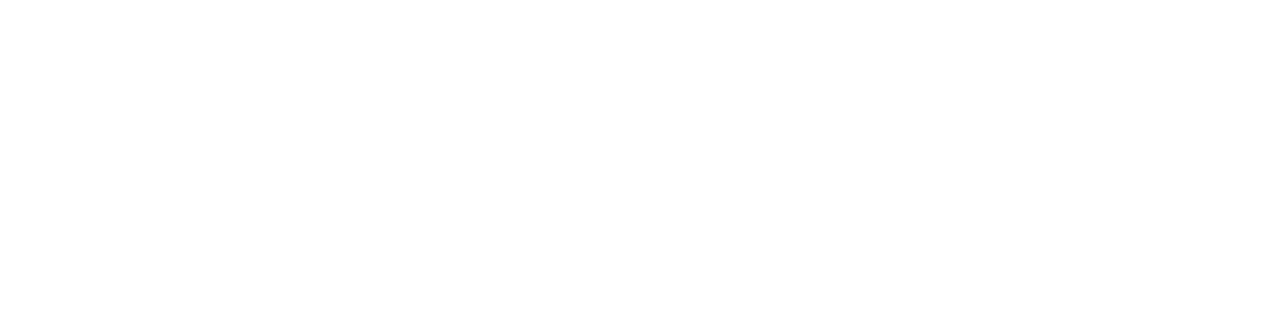
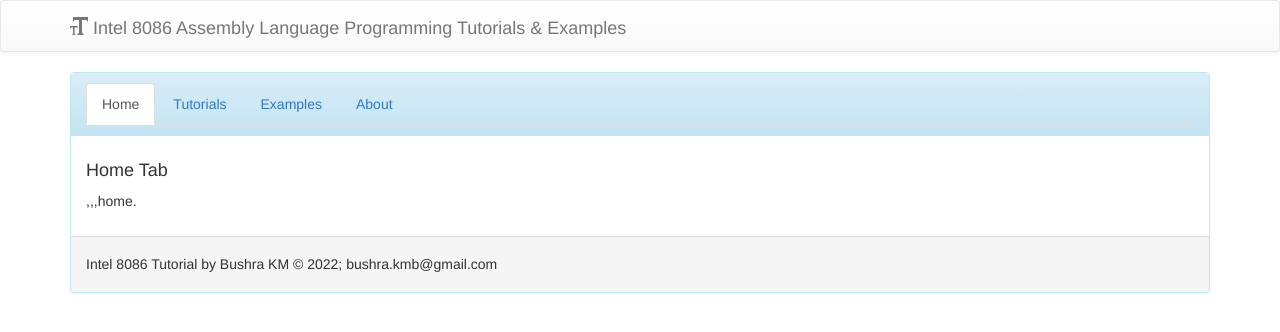
Before and after one commit to Bushra-KB/Intel-8086-Assembly-Programming-Tutorial, a plain HTML site: page index.html in a window 1280 px wide. Drawn offline with Linux system fonts and the light colour scheme.

Commit message:
Update index.html

```diff
--- a/index.html
+++ b/index.html
@@ -4,12 +4,66 @@
 <head>
     <meta charset="utf-8">
     <meta name="viewport" content="width=device-width, initial-scale=1.0">
-    <title>I8086Tutor</title>
+    <title>Intel 8086 Assembly Tutorials</title>
     <link rel="stylesheet" href="assets/bootstrap/css/bootstrap.min.css">
     <link rel="stylesheet" href="assets/css/user.css">
 </head>
 
 <body>
+    <header>
+        <nav class="navbar navbar-default">
+            <div class="container">
+                <div class="navbar-header">
+
+                    <center>
+                    <a class="navbar-brand navbar-link" href="#">
+                        <span class="glyphicon glyphicon-text-size"></span>
+                        <span class="text-title">Intel 8086 Assembly Language Programming Tutorials & Examples </span>
+                    </a>
+                    </center>
+                </div>
+            </div>
+        </nav>
+    </header>
+    <div class="container">
+        <div class="panel panel-info">
+            <div class="panel-heading">
+                <ul class="nav nav-tabs">
+                                <li class="active"><a href="#home" data-toggle="tab">Home</a>
+                                </li>
+                                <li><a href="#profile" data-toggle="tab">Tutorials</a>
+                                </li>
+                                <li><a href="#messages" data-toggle="tab">Examples</a>
+                                </li>
+                                <li><a href="#settings" data-toggle="tab">About</a>
+                                </li>
+                            </ul>
+            </div>
+            <div class="panel-body">
+                <div class="tab-content">
+                                <div class="tab-pane fade in active" id="home">
+                                    <h4>Home Tab</h4>
+                                    <p>,,,home.</p>
+                                </div>
+                                <div class="tab-pane fade" id="profile">
+                                    <h4>tutorial Tab</h4>
+                                    <p>,,,,,,tutorials</p>
+                                </div>
+                                <div class="tab-pane fade" id="messages">
+                                    <h4>Examples Tab</h4>
+                                    <p>,,,, Examples,,,,,</p>
+                                </div>
+                                <div class="tab-pane fade" id="settings">
+                                    <h4>About/Info/References Tab</h4>
+                                    <p>,,,,About/Info/References,,,,.</p>
+                                </div>
+                            </div>
+            </div>
+            <div class="panel-footer"><h5>Intel 8086 Tutorial by Bushra KM © 2022; bushra.kmb@gmail.com</h5></div>
+        </div>
+
+    </div>
+
     <script src="assets/js/jquery.min.js"></script>
     <script src="assets/bootstrap/js/bootstrap.min.js"></script>
 </body>
```
